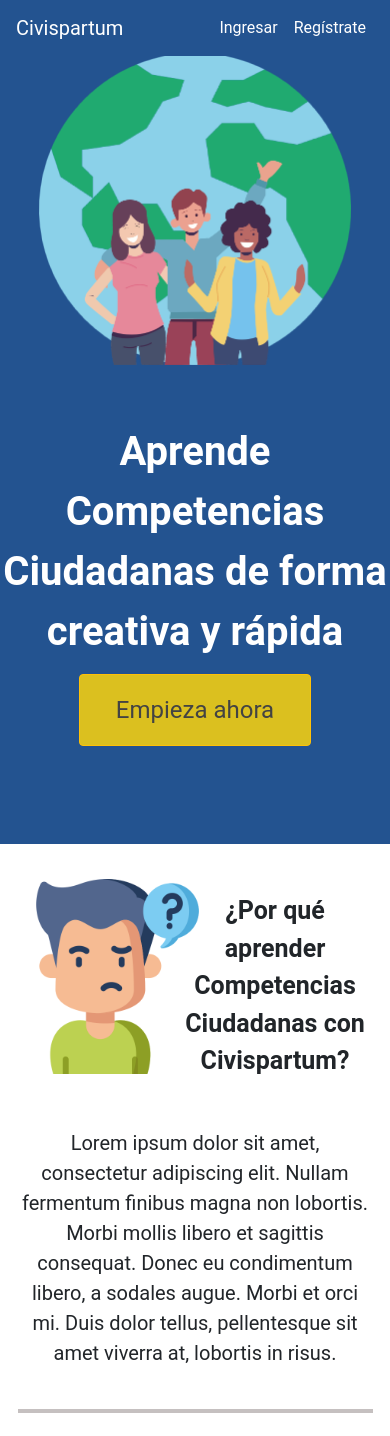
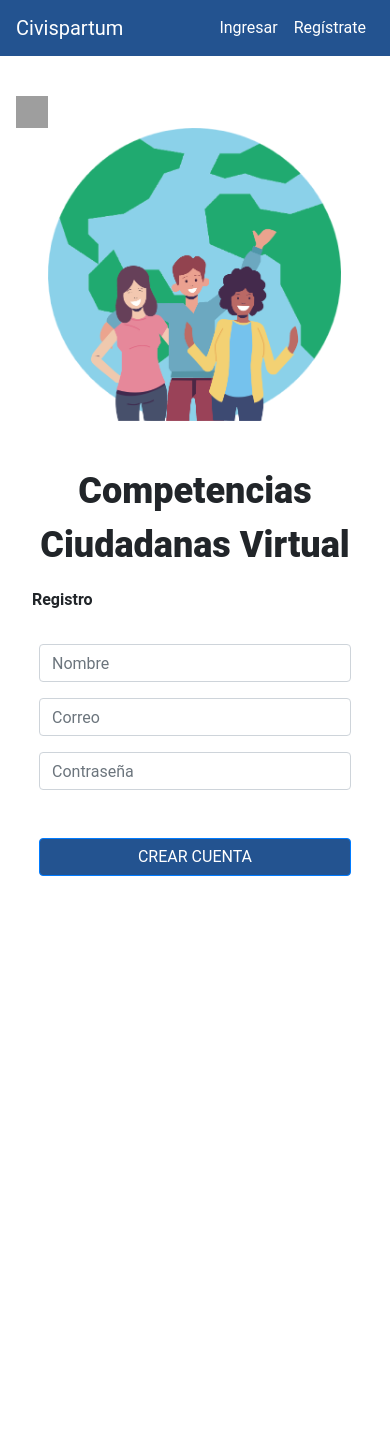
Before and after one commit to srGironR/Civispartum, a React (Create React App) app: page / in a window 390 px wide. Shown: the top 1436 px of the page. After the commit the page ends 939 px from the top, so only its background shows below. Built offline with nearby package versions, Linux system fonts and the light colour scheme; grey boxes are pictures that could not be loaded.

Commit message:
Creación del Login y el Registro sin autenticación

```diff
--- a/src/App.js
+++ b/src/App.js
@@ -1,11 +1,13 @@
 import './App.css';
 import React from 'react';
-import Pag1 from './components/pag1/pag1'
+import Pag1 from './components/pag1/pag1';
+import Login from './components/login/login';
+import Register from './components/registro/registro';
 
 function App() {
   return (
     <div className="App">
-     <Pag1/>
+     <Register/>
     </div>
   );
 }
--- /dev/null
+++ b/src/components/login/login.css
@@ -0,0 +1,106 @@
+.ImL{
+    background: no-repeat;
+    background-image: url('../pics/Banner.png');
+    background-position: -1rem 1rem;
+    background-origin: content-box;
+    background-size: 50vw auto;
+    width: 100%;
+    height: 43.3rem;
+    padding: 3rem;
+    margin: 0;
+}
+.Login-container{
+    display: flex;
+    flex-direction: column;
+}
+.imageB{
+    position: relative;
+    margin: 4rem 0 0 1rem;
+   height: 2rem;
+    width: 2rem;
+
+}
+
+.Title-L{
+    font-size:48px ;
+    text-align: center;
+}
+.SubT{
+    margin: 3rem 0 2rem 0;
+    text-align: start;
+}
+.TiSub{
+    font-weight: bold;
+    margin: 10rem 0 0 0;
+}
+.InI-cont{
+    display: flex;
+    flex-direction: row;
+}
+.InLo{
+    display: flex;
+    flex-direction: column;
+    align-items: center;
+    margin-right: 5rem;
+}
+
+.Info-Container{
+    display: flex;
+    flex-direction: column;
+    width: 25rem;
+
+}
+.btn-primary{
+    margin-top: 2rem;
+    width: 100%;
+    background-color: #235390;
+}
+.btn-primary:hover{
+    background-color: #092242;
+}
+
+
+.Pw-Co{
+    color: #235390;
+}
+
+.Pw-Co:hover {
+    color: #235390;
+    text-decoration: underline;
+ }
+
+ @media only screen and (max-width: 800px) {
+   .InI-cont{
+       display: flex;
+       flex-direction: column;
+   }
+   .ImL{
+    background-position:0rem 0rem;
+    background-size: 75vw auto;
+    width: 100%;
+    height: 24rem;
+   }
+   .TiSub{
+    margin: 0;
+   }
+   .InLo {
+        margin-right: 0;
+    }
+   .SubT{
+       margin-top: 1rem;
+       margin-left: 2rem;
+   }
+   .Info-Container{
+       margin: 0;
+       height: 35vh;
+       width: 80%;
+   }
+   .imageB{
+    margin: 3rem 0 0 0.5rem;
+    width: 2rem;
+    }
+
+    .Title-L{
+        font-size: 36px;
+    }
+}
--- /dev/null
+++ b/src/components/login/login.js
@@ -0,0 +1,43 @@
+import React from 'react';
+import Nnavbar from "../navbar/navbar.js";
+import "../login/login.css"
+
+const login=()=>(
+
+        <div className="Login-container">
+            <Nnavbar></Nnavbar>
+
+            <div className="InI-cont">
+            <div className="imageB">
+            <input type="image" className="imageB" alt="Back Arrow" src="https://dw-iconusers.flaticon.com/15585/15585462/1616096572195.svg?token=exp=1616100887~hmac=15ed282c539bc5208ea67b8eb03d6678"></input>
+            </div>
+                <div className="ImL"></div>
+                <div className="InLo">
+                    <div className="TiSub">
+                        <b className="Title-L">Competencias Ciudadanas Virtual</b>
+                        <p className="SubT">Ingresar</p>
+                    </div>
+                    <div className="Info-Container">
+                    <form>
+                        <div class="form-group">
+                            <input type="email" class="form-control" id="exampleInputEmail1" aria-describedby="emailHelp" placeholder="Correo o usuario"></input>
+
+                        </div>
+                        <div class="form-group">
+                            <input type="password" class="form-control" id="exampleInputPassword1" placeholder="Contraseña"></input>
+                        </div>
+                        <div class="form-check">
+                        <a className="Pw-Co" href="">Olvidó su contraseña?</a>
+                        </div>
+                        <button type="submit" class="btn btn-primary">INGRESAR</button>
+                    </form>
+                    </div>
+                </div>
+
+            </div>
+
+        </div>
+
+
+);
+export default login;
--- a/src/components/navbar/navbar.css
+++ b/src/components/navbar/navbar.css
@@ -9,6 +9,9 @@
     font-family: 'Roboto', sans-serif;
     color: #fff !important;
     }
+.nav-link:hover{
+    color: #DBC01F !important;
+}
 .Navbar-Container{
     color: #fff;
     margin-left: auto;
--- /dev/null
+++ b/src/components/registro/registro.css
@@ -0,0 +1,106 @@
+.ImL{
+    background: no-repeat;
+    background-image: url('../pics/Banner.png');
+    background-position: -1rem 1rem;
+    background-origin: content-box;
+    background-size: 50vw auto;
+    width: 100%;
+    height: 43.3rem;
+    padding: 3rem;
+    margin: 0;
+}
+.Login-container{
+    display: flex;
+    flex-direction: column;
+}
+.imageB{
+    position: relative;
+    margin: 4rem 0 0 1rem;
+   height: 2rem;
+    width: 2rem;
+
+}
+
+.Title-L{
+    font-size:48px ;
+    text-align: center;
+}
+.SubT{
+    margin: 3rem 0 2rem 0;
+    text-align: start;
+}
+.TiSub{
+    font-weight: bold;
+    margin: 10rem 0 0 0;
+}
+.InI-cont{
+    display: flex;
+    flex-direction: row;
+}
+.InLo{
+    display: flex;
+    flex-direction: column;
+    align-items: center;
+    margin-right: 5rem;
+}
+
+.Info-Container{
+    display: flex;
+    flex-direction: column;
+    width: 25rem;
+
+}
+.btn-primary{
+    margin-top: 2rem;
+    width: 100%;
+    background-color: #235390;
+}
+.btn-primary:hover{
+    background-color: #092242;
+}
+
+
+.Pw-Co{
+    color: #235390;
+}
+
+.Pw-Co:hover {
+    color: #235390;
+    text-decoration: underline;
+ }
+
+ @media only screen and (max-width: 800px) {
+   .InI-cont{
+       display: flex;
+       flex-direction: column;
+   }
+   .ImL{
+    background-position:0rem 0rem;
+    background-size: 75vw auto;
+    width: 100%;
+    height: 24rem;
+   }
+   .TiSub{
+    margin: 0;
+   }
+   .InLo {
+        margin-right: 0;
+    }
+   .SubT{
+       margin-top: 1rem;
+       margin-left: 2rem;
+   }
+   .Info-Container{
+       margin: 0;
+       height: 35vh;
+       width: 80%;
+   }
+   .imageB{
+    margin: 3rem 0 0 0.5rem;
+    width: 2rem;
+    }
+
+    .Title-L{
+        font-size: 36px;
+    }
+}
--- /dev/null
+++ b/src/components/registro/registro.js
@@ -0,0 +1,43 @@
+import React from 'react';
+import Nnavbar from "../navbar/navbar.js";
+import "../registro/registro.css"
+
+const register=()=>(
+
+        <div className="Login-container">
+            <Nnavbar></Nnavbar>
+
+            <div className="InI-cont">
+            <div className="imageB">
+            <input type="image" className="imageB" alt="Back Arrow" src="https://dw-iconusers.flaticon.com/15585/15585462/1616096572195.svg?token=exp=1616100887~hmac=15ed282c539bc5208ea67b8eb03d6678"></input>
+            </div>
+                <div className="ImL"></div>
+                <div className="InLo">
+                    <div className="TiSub">
+                        <b className="Title-L">Competencias Ciudadanas Virtual</b>
+                        <p className="SubT">Registro</p>
+                    </div>
+                    <div className="Info-Container">
+                    <form>
+                        <div class="form-group">
+                            <input type="email" class="form-control"  aria-describedby="emailHelp" placeholder="Nombre"></input>
+
+                        </div>
+                        <div class="form-group">
+                        <input type="email" class="form-control" id="exampleInputEmail1" placeholder="Correo"></input>
+                        </div>
+                        <div class="form-group">
+                            <input type="password" class="form-control" id="exampleInputPassword1" placeholder="Contraseña"></input>
+                        </div>
+                        <button type="submit" class="btn btn-primary">CREAR CUENTA</button>
+                    </form>
+                    </div>
+                </div>
+
+            </div>
+
+        </div>
+
+
+);
+export default register;
```
Also changed, not shown: src/components/pics/back.svg (added).
